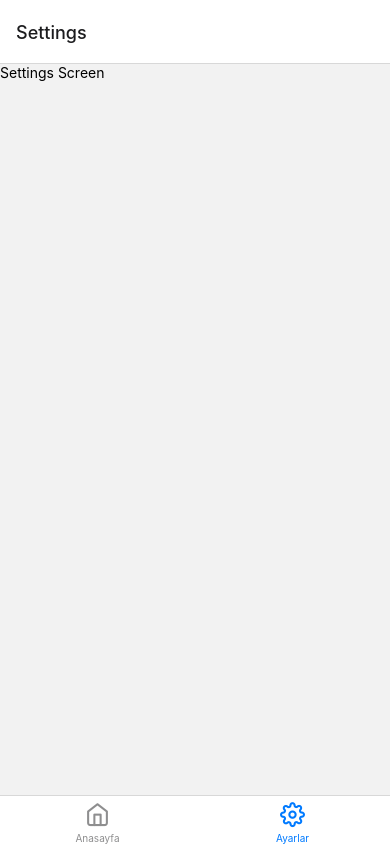
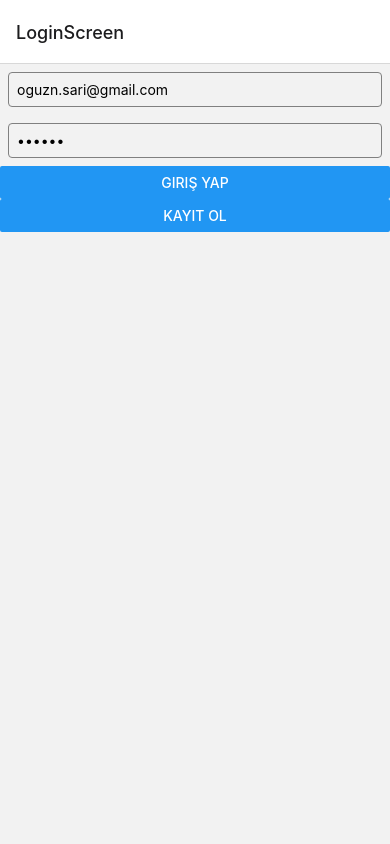
Before and after one commit to oguznsari/pokedex, a React Native app: screen /Settings in a window 390 px wide. Built offline with nearby package versions, Linux system fonts and the light colour scheme; no server answers.

Commit message:
added Sign Up, Login & Logout functionality by using FireBase & Async Storage

```diff
--- a/App.js
+++ b/App.js
@@ -1,5 +1,5 @@
 import { View, Text } from "react-native";
-import React from "react";
+import React, { useEffect, useState } from "react";
 import HomeScreen from "./src/features/HomeScreen";
 import SettingsScreen from "./src/features/Settings";
 import { Provider } from "react-redux";
@@ -9,15 +9,34 @@ import { createBottomTabNavigator } from "@react-navigation/bottom-tabs";
 import { Feather } from "@expo/vector-icons";
 import { createNativeStackNavigator } from "@react-navigation/native-stack";
 import AddScreen from "./src/features/AddScreen";
+import LoginScreen from "./src/features/LoginScreen";
+import AsyncStorage from "@react-native-async-storage/async-storage";
+import { auth } from "./src/app/services/firebase";
 
 const Tab = createBottomTabNavigator();
 const Stack = createNativeStackNavigator();
 
 const App = () => {
+  const [authenticated, setAuthenticated] = useState(false);
+  useEffect(() => {
+    AsyncStorage.getItem("email").then((email) => {
+      if (email) {
+        setAuthenticated(true);
+        navigation.navigate("HomeStack");
+      }
+    });
+  }, [auth]);
+
   return (
     <Provider store={store}>
       <NavigationContainer>
         <Stack.Navigator>
+          <Stack.Screen
+            name="LoginScreen"
+            component={LoginScreen}
+          ></Stack.Screen>
+
+          <>
             <Stack.Screen
               name="HomeStack"
               options={{
@@ -54,6 +73,7 @@ const App = () => {
               component={AddScreen}
               options={{ presentation: "modal" }}
             ></Stack.Screen>
+          </>
         </Stack.Navigator>
       </NavigationContainer>
     </Provider>
--- a/package.json
+++ b/package.json
@@ -9,12 +9,14 @@
     "web": "expo start --web"
   },
   "dependencies": {
+    "@react-native-async-storage/async-storage": "1.18.2",
     "@react-navigation/bottom-tabs": "^6.5.11",
     "@react-navigation/native": "^6.1.9",
     "@react-navigation/native-stack": "^6.9.17",
     "@reduxjs/toolkit": "^1.9.7",
     "expo": "~49.0.15",
     "expo-status-bar": "~1.6.0",
+    "firebase": "^10.7.1",
     "formik": "^2.4.5",
     "react": "18.2.0",
     "react-native": "0.72.6",
--- /dev/null
+++ b/src/app/services/firebase.js
@@ -0,0 +1,18 @@
+// Import the functions you need from the SDKs you need
+import { initializeApp } from "firebase/app";
+import { getAuth } from "firebase/auth";
+
+const firebaseConfig = {
+  apiKey: "AIzaSyDW3P-lwfOlgIkVyM99YftgZ3WXkbtz90Y",
+  authDomain: "pokedex-13e7f.firebaseapp.com",
+  projectId: "pokedex-13e7f",
+  storageBucket: "pokedex-13e7f.appspot.com",
+  messagingSenderId: "428883923441",
+  appId: "1:428883923441:web:d2a0c624226055967f3450",
+  measurementId: "G-KTL073YRKQ",
+};
+
+const app = initializeApp(firebaseConfig);
+
+export const auth = getAuth(app);
+export default app;
--- /dev/null
+++ b/src/features/LoginScreen.js
@@ -0,0 +1,80 @@
+import { Button, StyleSheet, Text, TextInput, View } from "react-native";
+import React, { useState } from "react";
+import { auth } from "../app/services/firebase";
+import {
+  createUserWithEmailAndPassword,
+  signInWithEmailAndPassword,
+} from "firebase/auth";
+import { useNavigation } from "@react-navigation/native";
+import AsyncStorage from "@react-native-async-storage/async-storage";
+
+const LoginScreen = () => {
+  const navigation = useNavigation();
+  const [email, setEmail] = useState("oguzn.sari@gmail.com");
+  const [password, setPassword] = useState("123456");
+  const handleSignUp = () => {
+    createUserWithEmailAndPassword(auth, email, password)
+      .then(async (userCredential) => {
+        // Signed up
+        const user = userCredential.user;
+        console.log({ user });
+        await AsyncStorage.setItem("email", user.email);
+        // @ts-ignore
+        navigation.navigate("HomeStack");
+
+        // ...
+      })
+      .catch((error) => {
+        alert(error.message);
+      });
+  };
+
+  const handleLogin = () => {
+    signInWithEmailAndPassword(auth, email, password)
+      .then(async (userCredential) => {
+        // Signed up
+        const user = userCredential.user;
+        console.log({ user });
+        await AsyncStorage.setItem("email", user.email);
+
+        // @ts-ignore
+        navigation.navigate("HomeStack");
+        // ...
+      })
+      .catch((error) => {
+        alert(error.message);
+      });
+  };
+
+  return (
+    <View>
+      <TextInput
+        style={styles.textInput}
+        placeholder="Email"
+        onChangeText={setEmail}
+        value={email}
+      />
+      <TextInput
+        style={styles.textInput}
+        placeholder="Password"
+        onChangeText={setPassword}
+        value={password}
+        secureTextEntry
+      />
+      <Button title="Giriş Yap" onPress={handleLogin} />
+      <Button title="Kayıt Ol" onPress={handleSignUp} />
+    </View>
+  );
+};
+
+export default LoginScreen;
+
+const styles = StyleSheet.create({
+  textInput: {
+    borderWidth: 1,
+    borderColor: "gray",
+    borderRadius: 4,
+    padding: 8,
+    margin: 8,
+  },
+});
--- a/src/features/Settings.js
+++ b/src/features/Settings.js
@@ -1,10 +1,29 @@
-import React from "react";
-import { StyleSheet, Text, View } from "react-native";
+import { Button, StyleSheet, Text, View } from "react-native";
+import { signOut } from "firebase/auth";
+import { auth } from "../app/services/firebase";
+import AsyncStorage from "@react-native-async-storage/async-storage";
+import { useNavigation } from "@react-navigation/native";
 
 const SettingsScreen = () => {
+  const navigation = useNavigation();
+  const handleLogout = () => {
+    signOut(auth)
+      .then(async () => {
+        console.log("Sign-out successful.");
+        await AsyncStorage.removeItem("email");
+        navigation.reset({
+          index: 0,
+          // @ts-ignore
+          routes: [{ name: "LoginScreen" }],
+        });
+      })
+      .catch((error) => {
+        console.log(error);
+      });
+  };
   return (
     <View>
-      <Text>Settings Screen</Text>
+      <Button title="Log out" onPress={handleLogout} />
     </View>
   );
 };
```
Also changed, not shown: 2 other files (tests, documents, lock files or other folders). Lines whose indentation alone changed are shown as unchanged.
